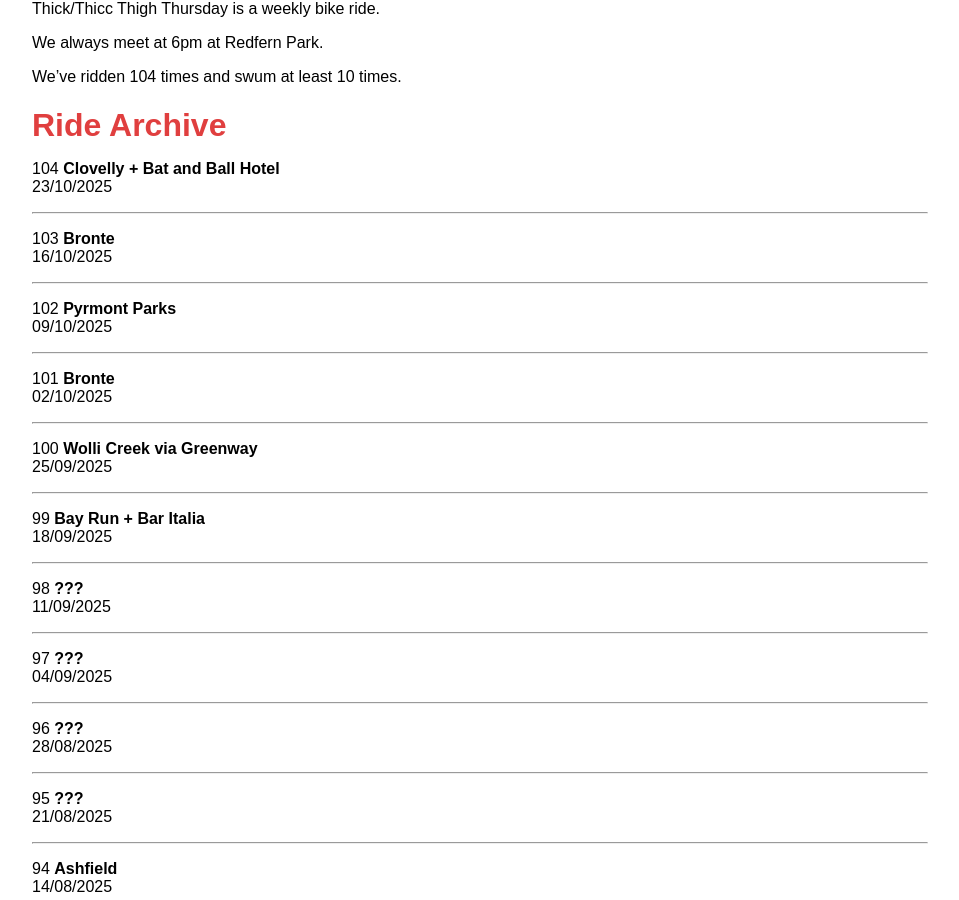
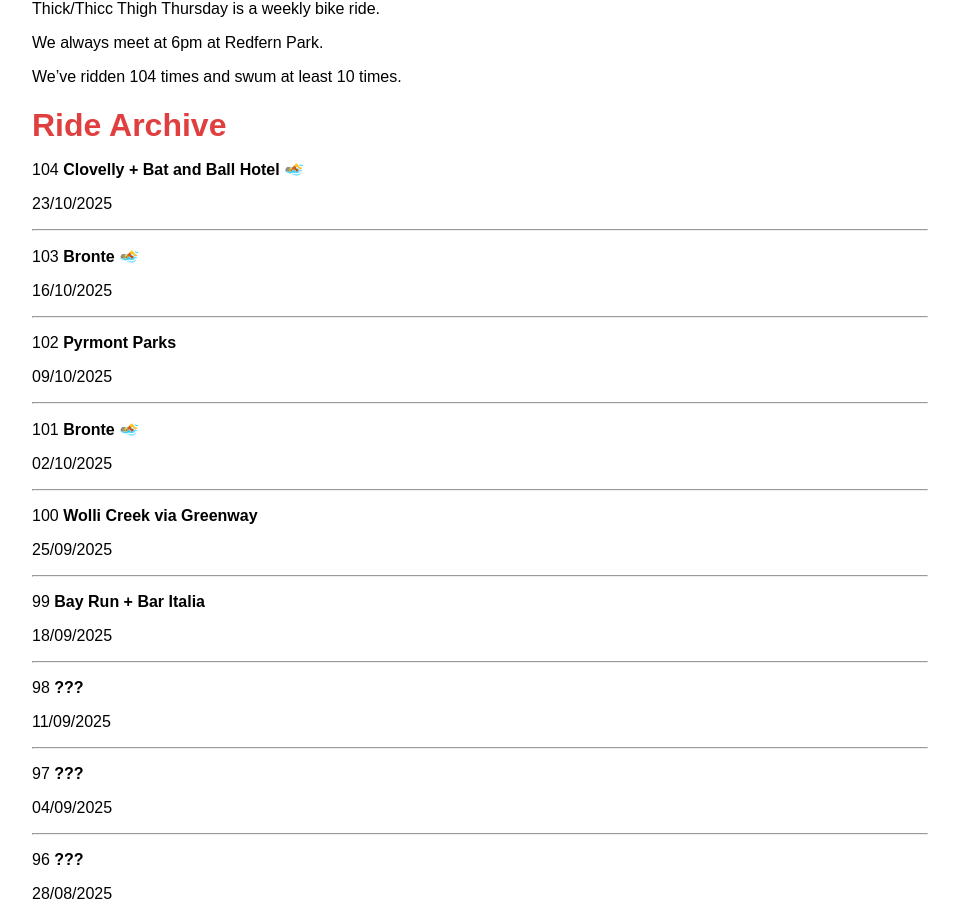
Before and after one commit to JackRobbers/jackrobbers.github.io, a Jekyll site: the page built from ttt.md, in a window 1280 px wide and 900 px high. Shown: the whole window, without its empty margins (160-1119 px from the left). Built offline with Jekyll 4.4.1, drawn with Linux system fonts in a browser that asks for light colours.

Commit message:
add swim indicator

```diff
--- a/ttt.md
+++ b/ttt.md
@@ -23,7 +23,8 @@ We've ridden {{ site.ttt | size }} times and swum at least {{  site.ttt | where:
 
 {% for ride in site.ttt reversed %}
 
-{{ forloop.rindex }} **{{ ride.route }}{% if ride.venue %} + {% endif %}{{ ride.venue }}**
+{{ forloop.rindex }} **{{ ride.route }}{% if ride.venue %} + {% endif %}{{ ride.venue }}** {% if ride.swim == true %}🏊{% endif %}
+
 {{ ride.path | date: '%d/%m/%Y'}}
 
 {{ ride.content }}
```
